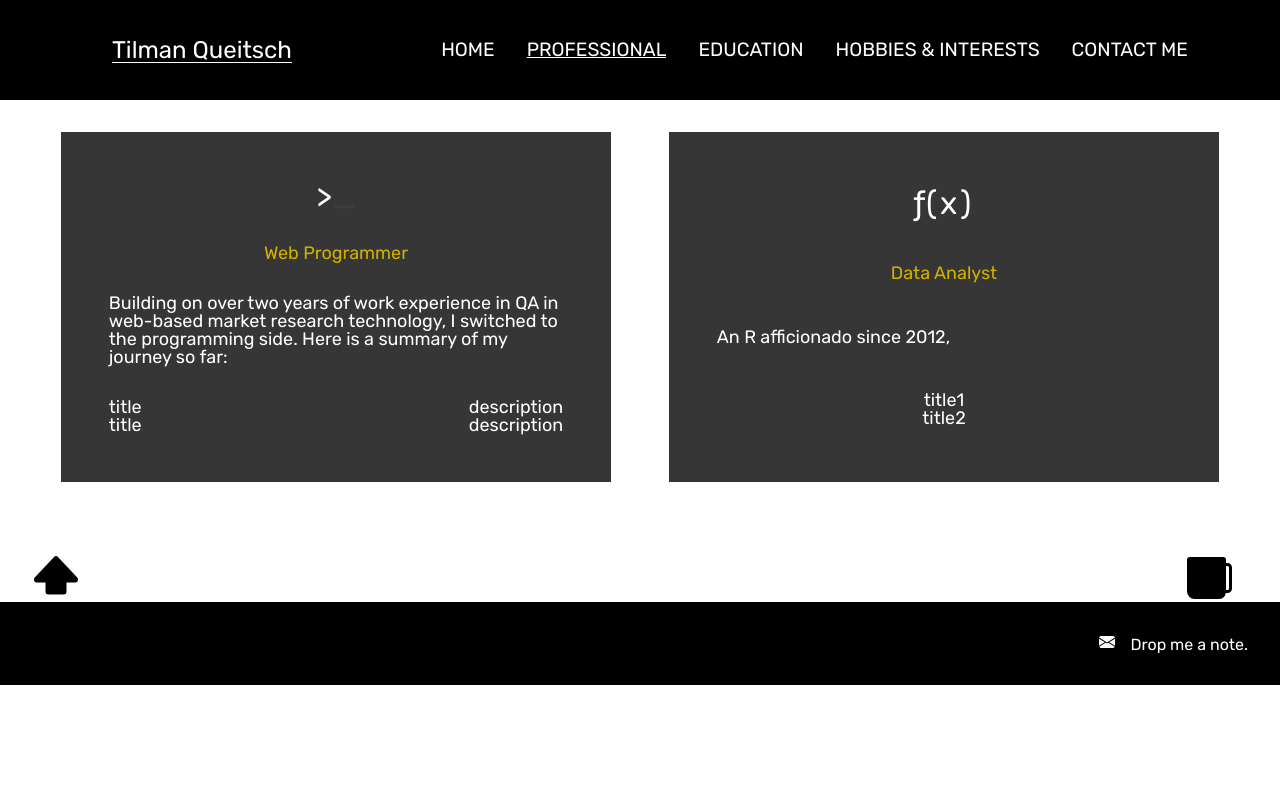
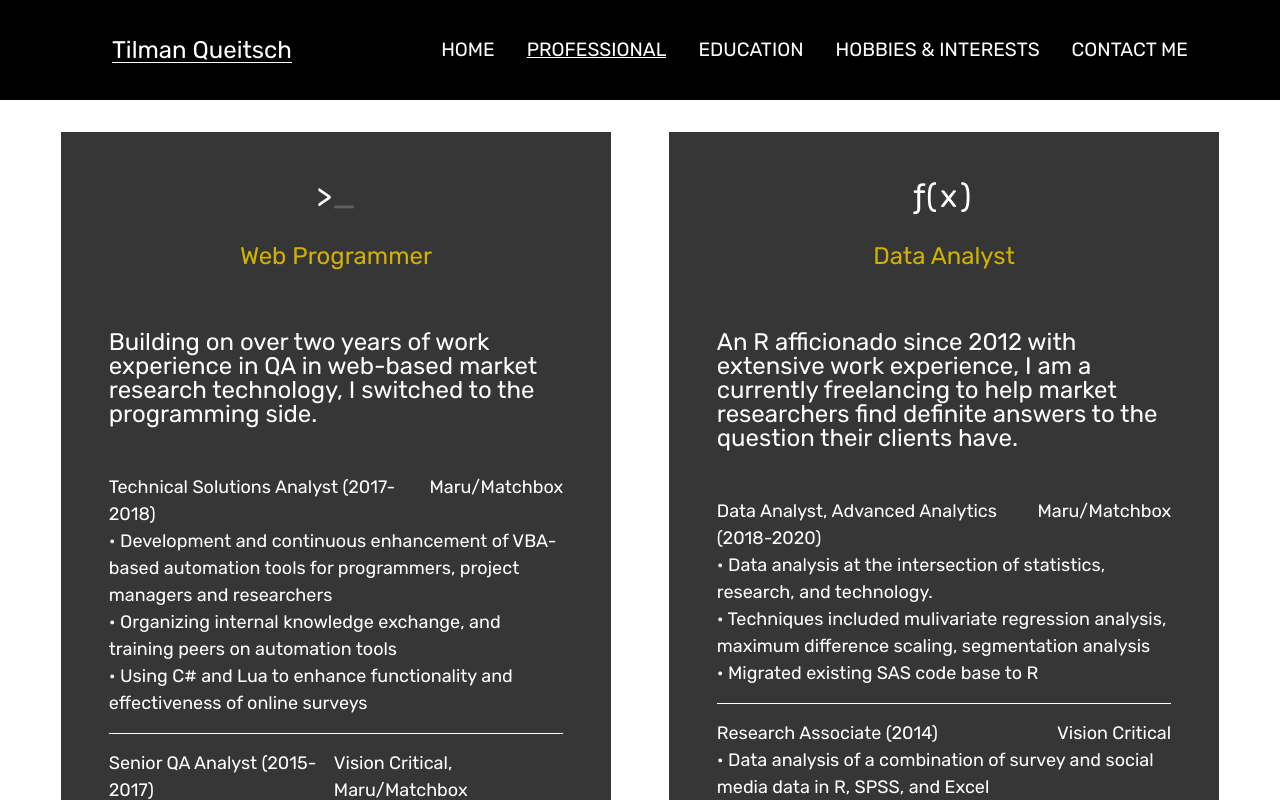
Before and after one commit to tiQu/portfolio, a React (Create React App) app: page /professional in a window 1280 px wide. Shown: the top 800 px of the page. Built offline with nearby package versions, Linux system fonts and the light colour scheme.

Commit message:
14 copy edits done

```diff
--- a/src/components/education/EduSection/EduSection.js
+++ b/src/components/education/EduSection/EduSection.js
@@ -6,6 +6,7 @@ class EduSection extends React.Component{
     render(){
         return (
             <div className="eduSection">
+                <div className="eduSection-top">
                     <div className="eduSection-header">
                         <AnimateText content={this.props.eduHeader} />
                     </div>
@@ -14,6 +15,7 @@ class EduSection extends React.Component{
                     </div>
                     <div className="eduSection-timespan">
                         <AnimateText content={this.props.eduTimespan} />
+                    </div>
                 </div>
                 <div className="eduSection-summary">
                     <AnimateText content={this.props.eduSummary} />
--- a/src/components/education/EduSection/EduSection.scss
+++ b/src/components/education/EduSection/EduSection.scss
@@ -3,8 +3,6 @@
 @import '../../../styles/mixins';
 
 .eduSection {
-    @include coln;
-    justify-content: space-around;
     background-color: $dark-grey;
     color: white;
     font-family: 'Rubik', sans-serif;
@@ -22,6 +20,14 @@
 
 .eduSection-summary {
     line-height: 1.5;
+}
+
+.eduSection-top {
+    min-height: 150px;
+}
+
+.eduSection-header {
+    font-size: x-large;
 }
 
 .eduSection-header span {
--- a/src/components/home/BulletItems.js
+++ b/src/components/home/BulletItems.js
@@ -30,14 +30,14 @@ export const BulletItems = [
     {
         bulletId: 'R',
         bulletTitle: 'R',
-        bulletDescription: 'stats-savvy developer with a knack for solving complex data problems; contributing member of an ever-growing community of R enthusiasts',
+        bulletDescription: 'stats-savvy developer with a knack for solving complex data problems',
         bulletClasses: 'Home-bottom-section-right',
         bulletOffset: -192
     },
     {
         bulletId: 'dataAnalysis',
         bulletTitle: 'data analysis',
-        bulletDescription: 'yearslong proven track record for delivering insights from raw data, communicating meaningful findings clearly',
+        bulletDescription: 'yearslong proven track record for delivering insights from raw data, communicating findings clearly',
         bulletClasses: 'Home-bottom-section-right',
         bulletOffset: -284
     }
--- a/src/components/professional/CardItems.js
+++ b/src/components/professional/CardItems.js
@@ -4,18 +4,43 @@ export const CardItems = [
         cardAnimateChar: "_",
         cardAddCharClass: "blink",
         cardHeader: 'Web Programmer',
-        cardSummary: 'Building on over two years of work experience in QA in web-based market research technology, I switched to the programming side. Here is a summary of my journey so far:',
+        cardSummary: 'Building on over two years of work experience in QA in web-based market research technology, I switched to the programming side. ',
         cardList: [
-            <div className="cardList-line"><span>title</span><span>description</span></div>,
-            <div className="cardList-line"><span>title</span><span>description</span></div>]
+            <div>
+                <div className="cardList-line">
+                    <span>Technical Solutions Analyst (2017-2018)</span><span>Maru/Matchbox</span>
+                </div>
+            • Development and continuous enhancement of VBA-based automation tools for programmers, project managers and researchers<br />
+            • Organizing internal knowledge exchange, and training peers on automation tools<br />
+            • Using C# and Lua to enhance functionality and effectiveness of online surveys</div>,
+            <div>
+                <div className="cardList-line">
+                    <span>Senior QA Analyst (2015-2017)</span><span>Vision Critical, Maru/Matchbox</span>
+                </div>
+            • Improved programming process workflows and productivity through VBA-based tools<br />
+            • Facilitated cross team communication between project management, programming and QA teams, through presentations of established QA guidelines and processes.<br />
+            • Trained and mentored new QA team members</div>
+            ]
     },
     {
         cardStaticChar: "ƒ",
         cardAnimateChar: "(x)",
         cardHeader: 'Data Analyst',
-        cardSummary: 'An R afficionado since 2012, ',
+        cardSummary: 'An R afficionado since 2012 with extensive work experience, I am a currently freelancing to help market researchers find definite answers to the question their clients have.',
         cardList: [
-            'title1',
-            'title2']
+            <div>
+                <div className="cardList-line">
+                    <span>Data Analyst, Advanced Analytics (2018-2020)</span><span>Maru/Matchbox</span>
+                </div>
+                • Data analysis at the intersection of statistics, research, and technology.<br />
+• Techniques included mulivariate regression analysis, maximum difference scaling, segmentation analysis<br />
+• Migrated existing SAS code base to R</div>,
+            <div>
+                <div className="cardList-line">
+                    <span>Research Associate (2014)</span><span>Vision Critical</span>
+                </div>
+                • Data analysis of a combination of survey and social media data in R, SPSS, and Excel<br />
+                • Compiled visual representation and interpretation of survey results, in a way that non technical peers can easily view</div>
+            ]
     }
 ]
--- a/src/components/professional/card/Card.js
+++ b/src/components/professional/card/Card.js
@@ -5,10 +5,12 @@ class Card extends React.Component{
     render(){
         return (
             <div className="professional-card">
-                <div className="professional-line professional-character">{this.props.staticChar}
-                    <span className={this.props.addCharClass}>{this.props.animateChar}</span>
+                <div className="professional-card-top">
+                    <div className="professional-line professional-character">{this.props.staticChar}
+                        <span className={this.props.addCharClass}>{this.props.animateChar}</span>
+                    </div>
+                    <div className="professional-line professional-header">{this.props.cardHeader}</div>
                 </div>
-                <div className="professional-line professional-header">{this.props.cardHeader}</div>
                 <div className="professional-line professional-summary">{this.props.cardSummary}</div>
                 <div className="professional-line">{this.props.cardList.map((subitem, i) => {
                     return(
--- a/src/components/professional/card/Card.scss
+++ b/src/components/professional/card/Card.scss
@@ -3,14 +3,16 @@
 @import '../../../styles/mixins';
 
 .professional-card {
-    @include coln;
-    justify-content: space-around;
     background-color: $dark-grey;
     color: white;
     font-family: 'Rubik', sans-serif;
     padding: 2rem;
     font-size: large;
     width: 40%;
+}
+
+.professional-card-top {
+    height: 150px;
 }
 
 .professional-line {
@@ -28,6 +30,10 @@
 
 .professional-summary {
     text-align: left;
+}
+
+.professional-header,.professional-summary {
+    font-size: x-large;
 }
 
 .professional-character .blink {
@@ -63,7 +69,21 @@
     }
 }
 
+.professional-list {
+    text-align: left;
+    padding: 1rem 0;
+    line-height: 1.5;
+    border-bottom: 1px solid white;
+
+    &:last-child {
+        border: none;
+    }
+}
+
 .cardList-line {
     display: flex;
     justify-content: space-between;
 }
+
+.cardList {
+}
```
Also changed, not shown: 1 other file (tests, documents, lock files or other folders). Lines whose indentation alone changed are shown as unchanged.
